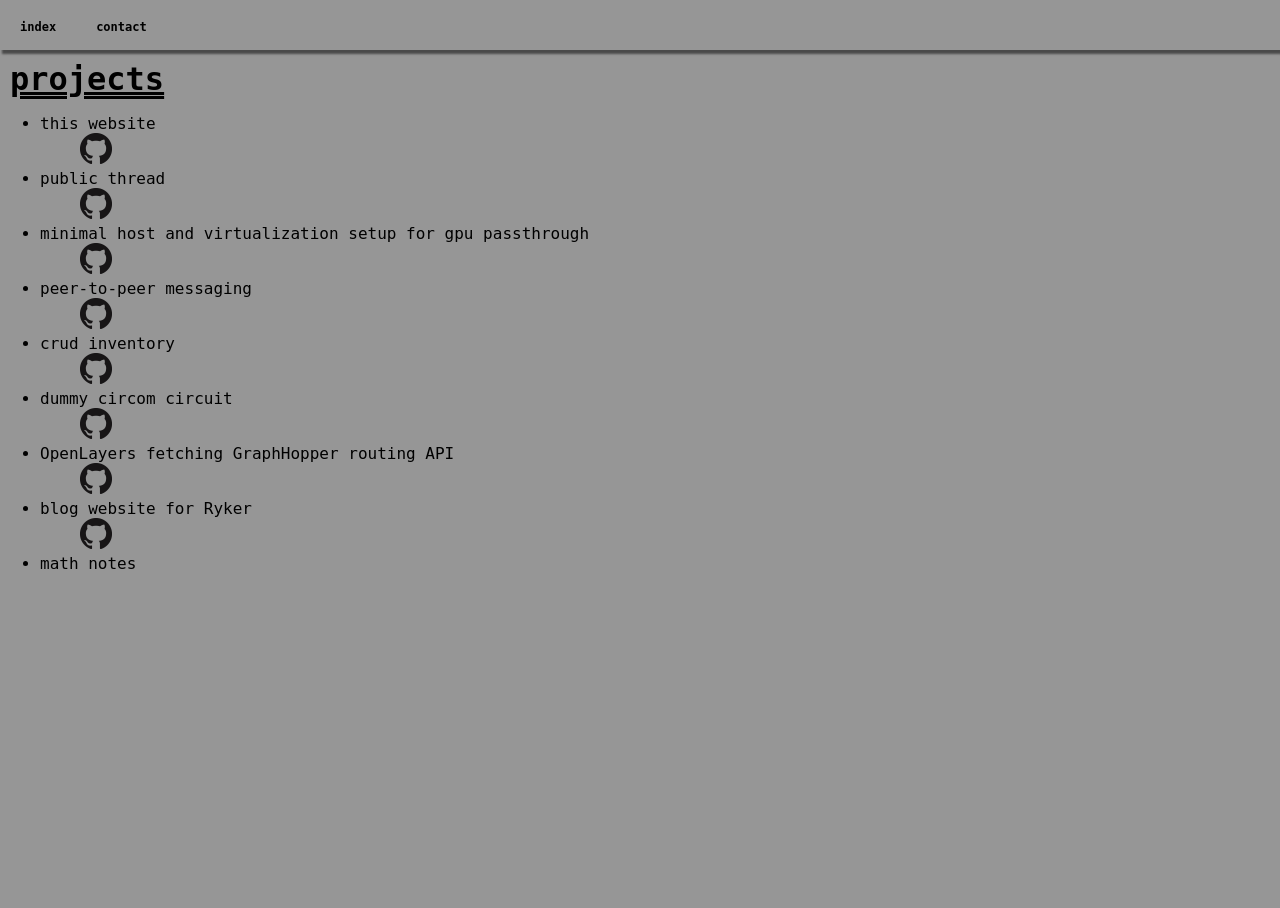
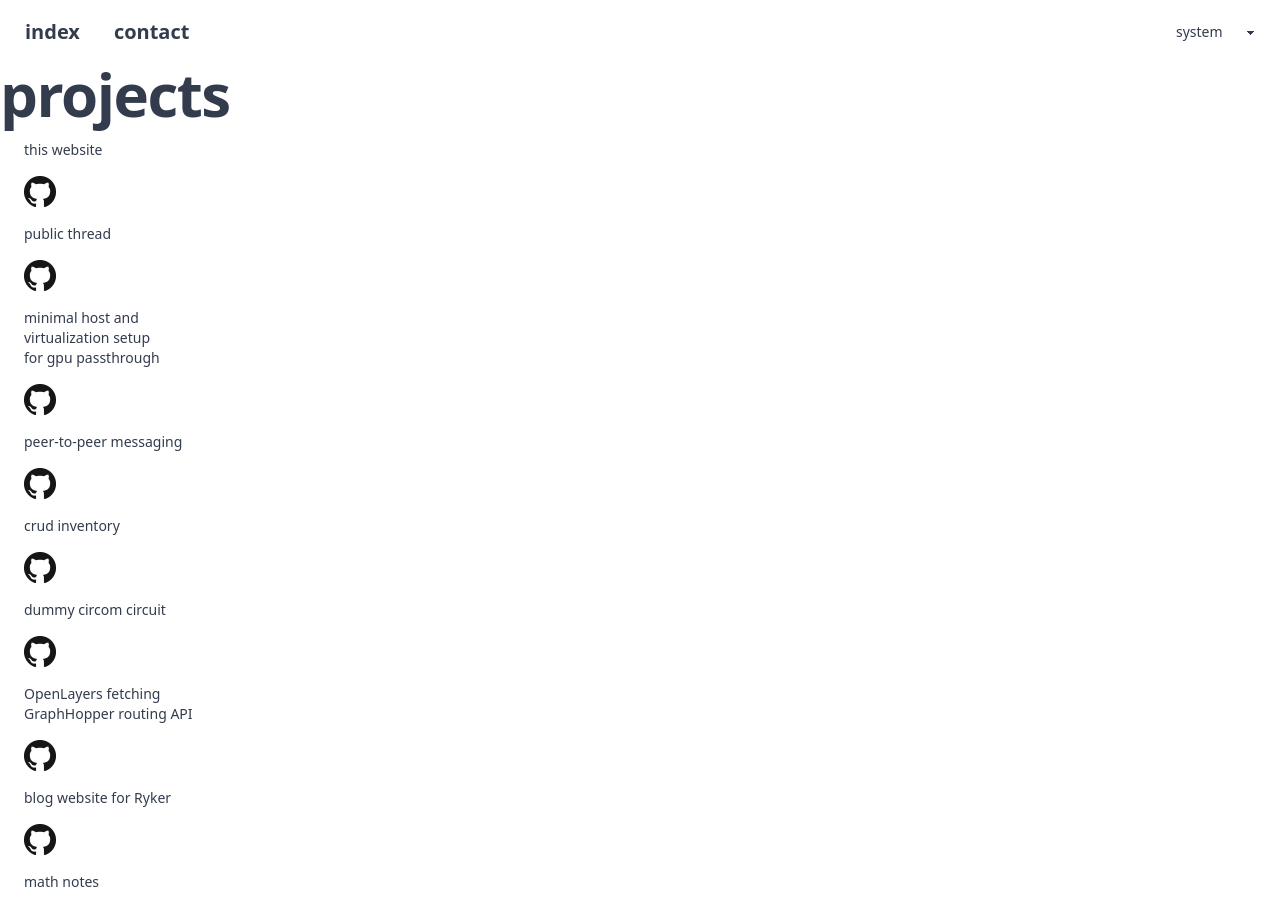
Before and after one commit to ap-19927/index, a Nuxt app: page / in a window 1280 px wide. Before the commit the page ends 800 px from the top, so only its background shows below. Built offline with nearby package versions, Linux system fonts and the light colour scheme.

Commit message:
added daisyui themes and some tailwind css classes

```diff
--- a/components/AppHeader.vue
+++ b/components/AppHeader.vue
@@ -1,3 +1,11 @@
+<script setup>
+const colorMode = useColorMode();
+const themes = [
+  'system',
+  'emerald',
+  'black',
+];
+</script>
 <template>
   <div>
     <head>
@@ -5,10 +13,18 @@
     </head>
     <header>
       <nav>
-        <ul>
-          <li> <a href="/">index</a> </li>
-          <li> <a href="/contact">contact</a> </li>
-        </ul>
+        <div class="navbar bg-base-100">
+          <div class="flex-1">
+            <a class="btn btn-ghost text-xl" href="/">index</a>
+            <a class="btn btn-ghost text-xl" href="/contact">contact</a>
+          </div>
+          <div class="flex-none gap-2">
+            <select class="select w-full max-w-xs" v-model="colorMode.preference">
+              <option disabled selected>Theme</option>
+              <option v-for="theme of themes" :key="theme">{{ theme }}</option>
+            </select>
+          </div>
+        </div>
       </nav>
     </header>
   </div>
--- a/components/GitHubLink.vue
+++ b/components/GitHubLink.vue
@@ -2,11 +2,9 @@
 const prop = defineProps(["url","alt"]);
 </script>
 <template>
-<ul class="github-ul">
-  <li>
-    <NuxtLink :to=url>
-      <img src="/img/GitHub-Mark-32px.png" :alt=alt>
-    </NuxtLink>
-  </li>
-</ul>
+<div class="w-fit">
+  <NuxtLink :to=url>
+    <img src="/img/GitHub-Mark-32px.png" :alt=alt>
+  </NuxtLink>
+</div>
 </template>
--- a/components/LinkedInLink.vue
+++ b/components/LinkedInLink.vue
@@ -1,9 +1,7 @@
 <template>
-<ul class="github-ul">
-  <li>
-    <NuxtLink to="https://www.linkedin.com/in/ap19927/">
-      <img src="/img/In-Blue-Logo.png.original.png" id="in" alt="LinkedIn profile">
-    </NuxtLink>
-  </li>
-</ul>
+<div class="w-fit">
+  <NuxtLink to="https://www.linkedin.com/in/ap19927/">
+    <img src="/img/In-Blue-Logo.png.original.png" alt="LinkedIn profile" class="h-10 w-10">
+  </NuxtLink>
+</div>
 </template>
--- a/nuxt.config.ts
+++ b/nuxt.config.ts
@@ -1,5 +1,10 @@
 // https://nuxt.com/docs/api/configuration/nuxt-config
 export default defineNuxtConfig({
   devtools: { enabled: true },
-  css: ['~/assets/css/main.css']
+  modules: ['@nuxtjs/tailwindcss', '@nuxtjs/color-mode'],
+  colorMode: {
+    preference: 'system',
+    dataValue: 'theme', // activate data-theme in <html> tag
+    classSuffix: '',
+  },
 })
--- a/package.json
+++ b/package.json
@@ -11,6 +11,9 @@
   },
   "devDependencies": {
     "@nuxt/devtools": "^1.0.4",
+    "@nuxtjs/color-mode": "^3.3.2",
+    "@nuxtjs/tailwindcss": "^6.10.1",
+    "daisyui": "^4.4.14",
     "nuxt": "^3.8.2",
     "vue": "^3.3.7",
     "vue-router": "^4.2.5"
--- a/pages/contact.vue
+++ b/pages/contact.vue
@@ -1,14 +1,18 @@
 <template>
 <main>
-  <h1>contact</h1>
-  <ul>
+  <h1 class="hidden">contact</h1>
+  <ul class="menu bg-base-400 w-56 rounded-box">
+    <li>
+      <LinkedInLink />
+    </li>
+    <li>
+       <NuxtLink to="https://github.com/ap-19927/"> GitHub profile </NuxtLink>
+    </li>
     <li>
       <a href="/docs/Patrick-Allmann.pdf" download>
         Resume
       </a>
     </li>
   </ul>
-  <GitHubLink url="https://github.com/ap-19927/" alt="GitHub profile" />
-  <LinkedInLink />
 </main>
 </template>
--- a/pages/index.vue
+++ b/pages/index.vue
@@ -1,5 +1,5 @@
 <script setup>
-const projects = ref([
+const projects = useState("projects", () => [
   { projectURL: "/", projectDesc: "this website", gitHubURL: "https://github.com/ap-19927/index/", altText: "source code of this website on Github", },
   { projectURL: "https://post.roadpeoples.com/", projectDesc: "public thread", gitHubURL: "https://github.com/ap-19927/post/", altText: "source code of post on Github", },
   { projectURL: "", projectDesc: "minimal host and virtualization setup for gpu passthrough", gitHubURL: "https://github.com/ap-19927/gpu_passthrough/", altText: "source code of virtualization on Github", },
@@ -12,14 +12,14 @@ const projects = ref([
 </script>
 <template>
 <div>
-  <h1>projects</h1>
-  <ul>
-    <li v-for="(project, index) in projects">
+  <h1 class="text-4xl font-bold tracking-tight sm:text-6xl">projects</h1>
+  <ul class="menu bg-base-400 w-56 rounded-box">
+    <li v-for="(project, index) in projects" class="w-fit">
       <NuxtLink :to=project.projectURL> {{project.projectDesc }} </NuxtLink>
       <GitHubLink :url=project.gitHubURL :alt=project.altText />
     </li>
     <li>
-      <a href="/notes">math notes</a>
+      <NuxtLink to="/notes">math notes</NuxtLink>
     </li>
   </ul>
 </div>
--- a/pages/notes.vue
+++ b/pages/notes.vue
@@ -1,15 +1,20 @@
+<script setup>
+const notes = useState("notes", () => [
+  { noteURL: "/docs/curves_series.pdf", noteDesc: "Curves and series notes" },
+  { noteURL: "/docs/pde.pdf", noteDesc: "PDE notes" },
+  { noteURL: "/docs/college_alg_notes.pdf", noteDesc: "College algebra notes" },
+  { noteURL: "/docs/sol'n_college_alg_notes.pdf",
+    noteDesc: "Some partial solutions to exercises found in College algebra notes"
+  },
+  { noteURL: "/docs/notes.pdf", noteDesc: "Multivariable calculus notes" },
+  { noteURL: "/docs/Allmann_Lin_Zhu.pdf", noteDesc: "Modified mean curvature flow of entire locally Lipschitz radial graphs in hyperbolic space" },
+]);
+</script>
 <template>
-<h1> notes </h1>
-<ul>
-  <li><a href="/docs/curves_series.pdf" download>Curves and series notes</a></li>
-  <li><a href="/docs/pde.pdf" download>PDE notes</a></li>
-  <li>
-    <a href="/docs/college_alg_notes.pdf" download>College algebra notes</a>
-    <ul>
-      <li> <a href="/docs/sol'n_college_alg_notes.pdf" download>Some partial solutions to exercises found in College algebra notes</a></li>
-    </ul>
+<h1 class="hidden"> notes </h1>
+<ul class="menu bg-base-400 w-fit rounded-box">
+  <li v-for="(note, index) in notes" class="w-fit">
+    <a :href=note.noteURL download> {{note.noteDesc}} </a>
   </li>
-  <li><a href="/docs/notes.pdf" download>Multivariable calculus notes</a></li>
-  <li><a href="/docs/Allmann_Lin_Zhu.pdf" download>Modified mean curvature flow of entire locally Lipschitz radial graphs in hyperbolic space</a></li>
 </ul>
 </template>
--- /dev/null
+++ b/tailwind.config.js
@@ -0,0 +1,9 @@
+module.exports = {
+  plugins: [require('daisyui')],
+  daisyui: {
+    themes: [
+      "emerald",
+      "black",
+    ],
+  },
+};
```
Also changed, not shown: 2 other files (tests, documents, lock files or other folders).
